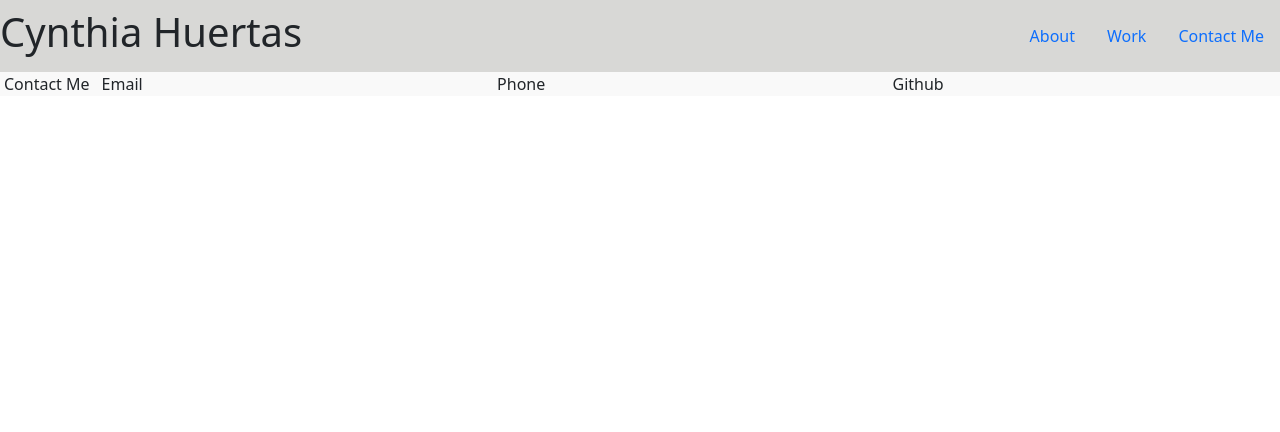
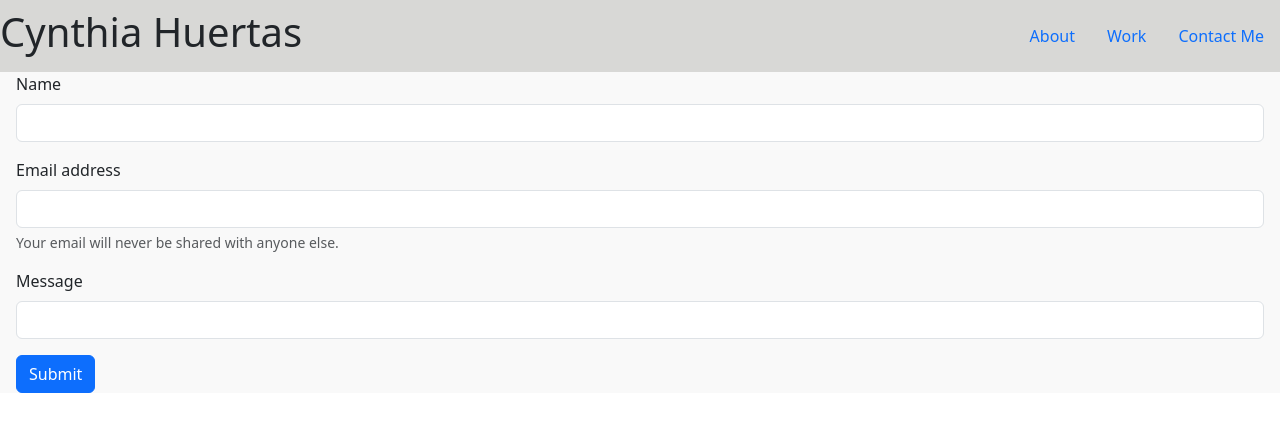
Before and after one commit to CyndiHue/HuertasCPortfolio, a React (Vite) app: page /Contact in a window 1280 px wide. Shown: the top 432 px of the page. Built offline with nearby package versions, Linux system fonts and the light colour scheme.

Commit message:
layout made for contact me form, form only, currently not working

```diff
--- a/src/pages/Contact.jsx
+++ b/src/pages/Contact.jsx
@@ -1,10 +1,26 @@
 export default function Contact() {
     return (
-        <div className="row">
-        Contact Me
-        <div className="col">Email</div>
-        <div className="col">Phone</div>
-        <div className="col">Github</div>
+        <>
+        <form>
+        <div class="mb-3">
+          <label for="exampleInputEmail1" class="form-label">Name</label>
+          <input type="email" class="form-control" id="exampleInputEmail1" aria-describedby="emailHelp"></input>
+          <div id="emailHelp" class="form-text"></div>
         </div>
+        <div class="mb-3">
+          <label for="exampleInputEmail1" class="form-label">Email address</label>
+          <input type="email" class="form-control" id="exampleInputEmail1" aria-describedby="emailHelp"></input>
+          <div id="emailHelp" class="form-text">Your email will never be shared with anyone else.</div>
+        </div>
+        <div class="mb-3">
+          <label for="exampleInputMessage1" class="form-label">Message</label>
+          <input type="Message" class="form-control" id="exampleInputMessage1"></input>
+        </div>
+
+        <button type="submit" class="btn btn-primary">Submit</button>
+      </form>
+
+
+        </>
     );
   }
```
Also changed, not shown: src/pages/Resume.jsx (added).
